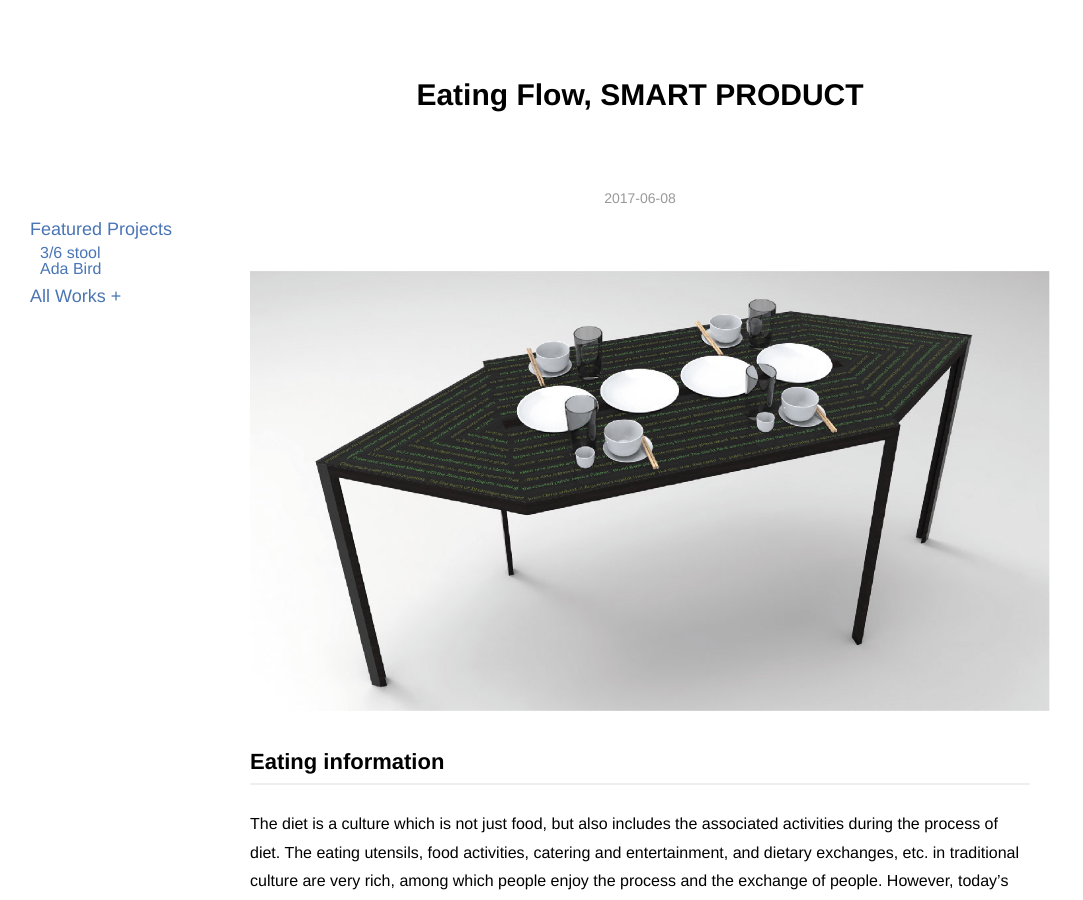
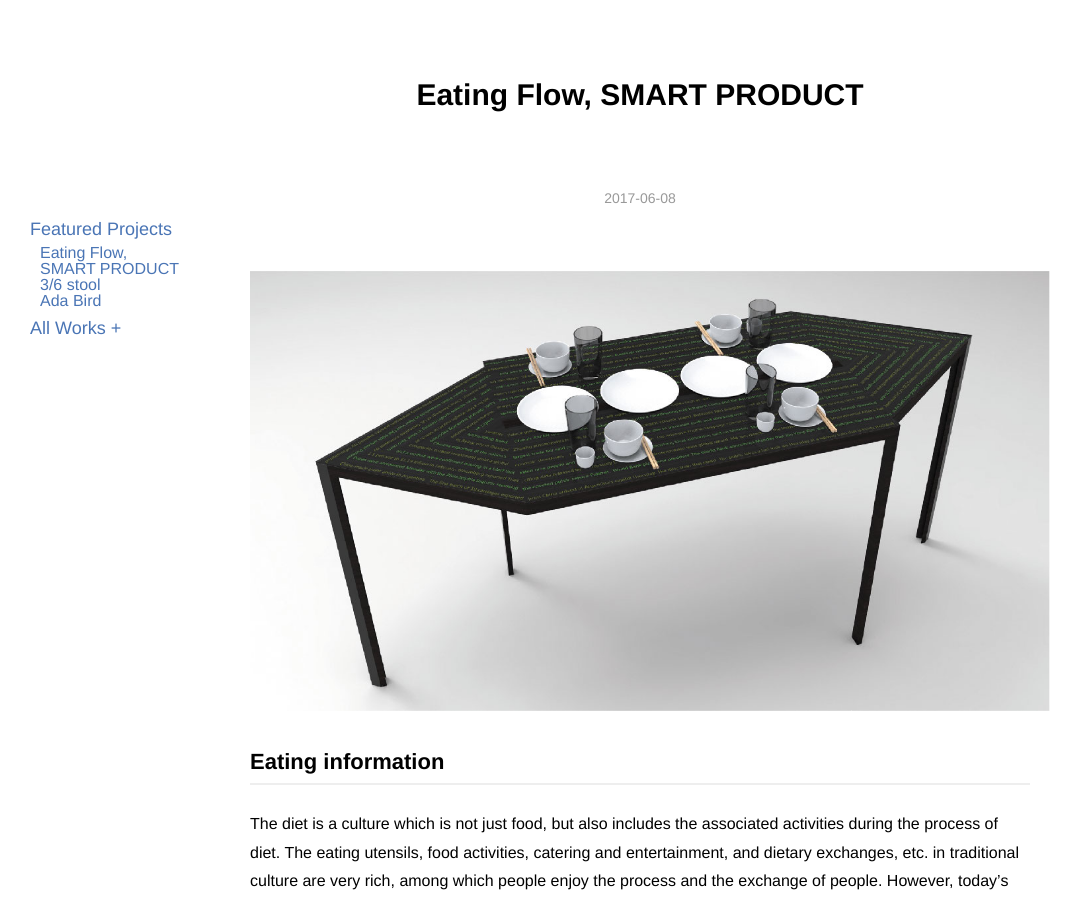
Before and after one commit to yuanyuanhu96/Potfolio-Archive, a Jekyll site: the page built from _posts/2017-06-08-eating-flow.md, in a window 1280 px wide and 900 px high. Shown: the whole window, without its empty margins (0-1083 px from the left). Built offline with Jekyll 4.4.1, drawn with Linux system fonts in a browser that asks for light colours.

Commit message:
Update 2017-06-08-eating-flow.md

```diff
--- a/_posts/2017-06-08-eating-flow.md
+++ b/_posts/2017-06-08-eating-flow.md
@@ -1,6 +1,8 @@
 ---
 layout: post
 title: Eating Flow, SMART PRODUCT
+shortTitle: Eating Flow, SMART PRODUCT
+
 description: The diet is a culture which is not just food, but also includes the associated activities during the process of diet. The eating utensils, food activities, catering and entertainment, and dietary exchanges, etc. in traditional culture are very rich, among which people enjoy the process and the exchange of people. However, today's advanced IT and fast-paced culture has changed our lives greatly.
 icon: <img src="/images/Project-icon-png/Project-icon-04.png" alt="" width="100"/>
 category: blog
```
